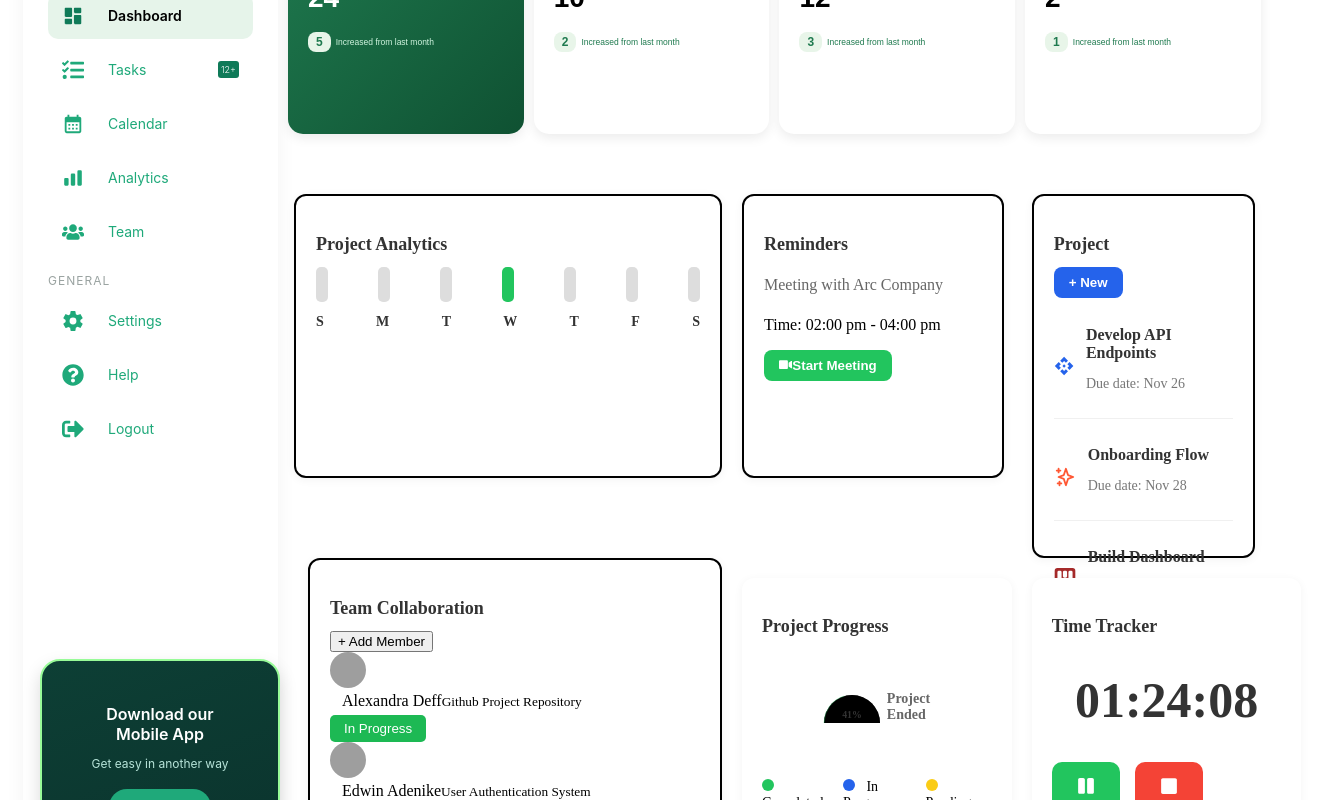
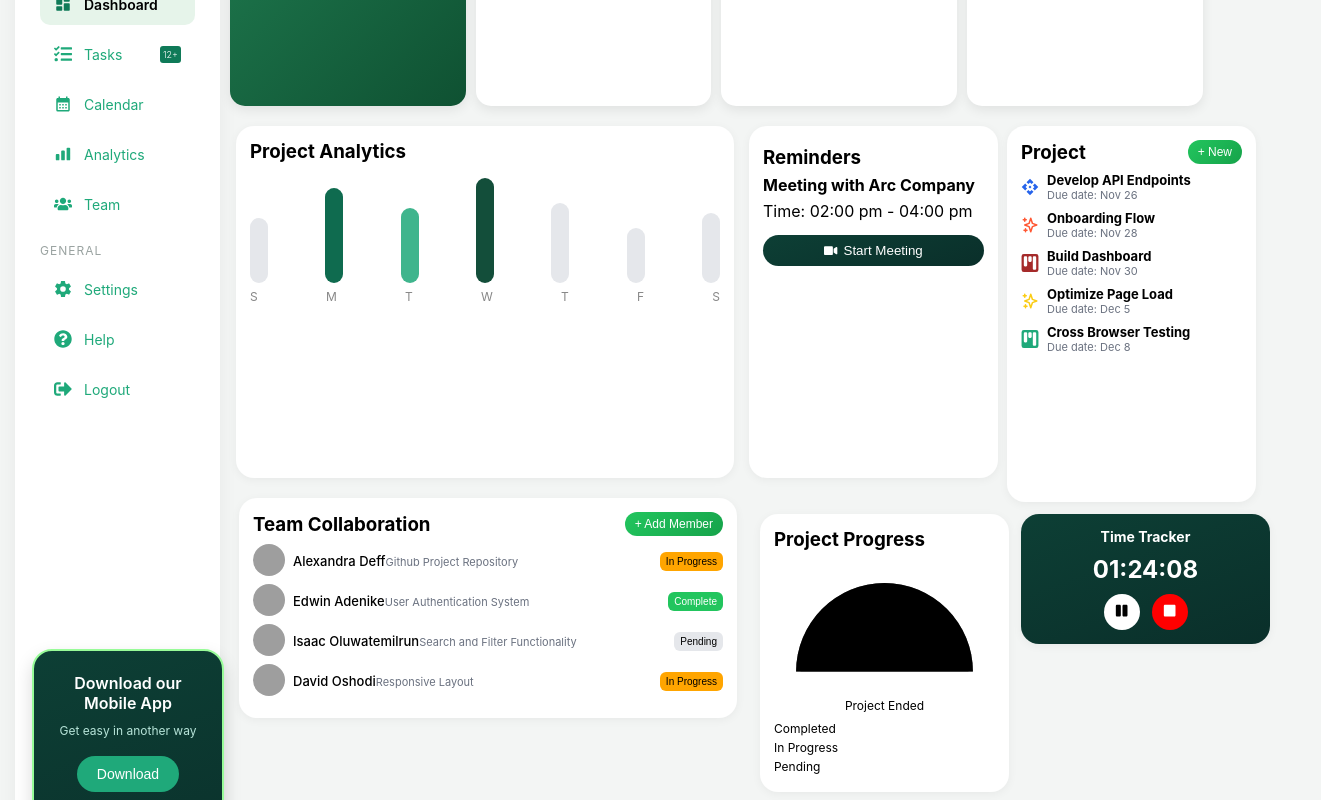
Before and after one commit to lakshmimahaa/Goldtracker-dashboard, a React (Vite) app: page / in a window 1280 px wide. Shown: the part 320-1120 px from the top of the page, 1321 px wide, since content can reach past the window. Built offline with nearby package versions, Linux system fonts and the light colour scheme; grey boxes are pictures that could not be loaded.

Commit message:
fi commit

```diff
--- a/src/Components/ProjectCards.jsx
+++ b/src/Components/ProjectCards.jsx
@@ -1,17 +1,22 @@
 import "../Styles/ProjectCards.css";
-import { FaVideo, FaPause, FaStop } from "react-icons/fa";
+import { FaVideo, FaPause, FaStop, FaRegPauseCircle } from "react-icons/fa";
 import { HiOutlineSparkles } from "react-icons/hi";
 import { MdApi } from "react-icons/md";
 import { BsFillKanbanFill } from "react-icons/bs";
 
 function ProjectCards() {
   return (
+
     <div className="dashboardGrid">
 
       {/* PROJECT ANALYTICS */}
+
       <div className="card-analytics">
+
         <h3>Project Analytics</h3>
+
         <div className="bars">
+
           <div className="bar b1"></div>
           <div className="bar b2"></div>
           <div className="bar b3"></div>
@@ -19,7 +24,9 @@ function ProjectCards() {
           <div className="bar b5"></div>
           <div className="bar b6"></div>
           <div className="bar b7"></div>
+
         </div>
+
         <div className="days">
           <span>S</span>
           <span>M</span>
@@ -29,28 +36,42 @@ function ProjectCards() {
           <span>F</span>
           <span>S</span>
         </div>
+
       </div>
 
+
       {/* REMINDERS */}
+
       <div className="card-reminders">
-        <div className='cards'>
+
+      <div  className='cards'>
         <h3>Reminders</h3>
+
         <h4>Meeting with Arc Company</h4>
+
         <p>Time: 02:00 pm - 04:00 pm</p>
+
       <button className="meetingBtn">
           <FaVideo />
           Start Meeting
         </button>
-        </div>
+
       </div>
 
+      </div>
+
+
       {/* PROJECT LIST */}
+
       <div className="card-projects">
+
         <div className="projectHeader">
           <h3>Project</h3>
           <button className="newBtn">+ New</button>
         </div>
+
         <ul className="demo">
+
           <li className="list">
             <MdApi className="icon" style={{ color: "#2563eb" }} />
             <div className="points">
@@ -58,6 +79,7 @@ function ProjectCards() {
               <p>Due date: Nov 26</p>
             </div>
           </li>
+
           <li className="list">
             <HiOutlineSparkles className='icon' style={{ color: "#ff5733" }} />
             <div className="points">
@@ -65,6 +87,7 @@ function ProjectCards() {
               <p>Due date: Nov 28</p>
             </div>
           </li>
+
           <li className="list">
             <BsFillKanbanFill className="icon" style={{ color: "brown" }} />
             <div className="points">
@@ -72,6 +95,7 @@ function ProjectCards() {
               <p>Due date: Nov 30</p>
             </div>
           </li>
+
           <li className="list">
             <HiOutlineSparkles className="icon" style={{ color: "#facc15" }} />
             <div className="points">
@@ -79,6 +103,7 @@ function ProjectCards() {
               <p>Due date: Dec 5</p>
             </div>
           </li>
+
           <li className="list">
             <BsFillKanbanFill className="icon violet" />
             <div className="points">
@@ -86,17 +111,21 @@ function ProjectCards() {
               <p>Due date: Dec 8</p>
             </div>
           </li>
+
         </ul>
+
       </div>
 
+
       {/* TEAM COLLABORATION */}
+
     <div className="card-team">
   <div className="teamHeader">
     <h3>Team Collaboration</h3>
     <button className="addBtn">+ Add Member</button>
   </div>
+
   <div className="membersList">
-          {/* Member 1 */}
     <div className="member">
       <img
         src="https://api.dicebear.com/7.x/adventurer/svg?seed=Alexandra"
@@ -111,7 +140,7 @@ function ProjectCards() {
         <button className="inprogress">In Progress</button>
       </div>
     </div>
-          {/* Member 2 */}
+
     <div className="member">
       <img
         src="https://api.dicebear.com/7.x/adventurer/svg?seed=Edwin"
@@ -126,15 +155,48 @@ function ProjectCards() {
         <button className="complete">Complete</button>
       </div>
     </div>
-          {/* Add other members similarly */}
+
+    <div className="member">
+      <img
+        src="https://api.dicebear.com/7.x/adventurer/svg?seed=Isaac"
+        alt="Isaac"
+        className="avatar"
+      />
+      <div className="memberInfo">
+        <span className="name">Isaac Oluwatemilrun</span>
+        <small>Search and Filter Functionality</small>
+      </div>
+      <div className="statusBtns">
+        <button className="pending">Pending</button>
       </div>
     </div>
 
+    <div className="member">
+      <img
+        src="https://api.dicebear.com/7.x/adventurer/svg?seed=David"
+        alt="David"
+        className="avatar"
+      />
+      <div className="memberInfo">
+        <span className="name">David Oshodi</span>
+        <small>Responsive Layout</small>
+      </div>
+      <div className="statusBtns">
+        <button className="inprogress">In Progress</button>
+      </div>
+    </div>
+  </div>
+</div>
+
+
       {/* PROJECT PROGRESS */}
+
    <div className="card-progress1">
   <h3>Project Progress</h3>
+
   <div className="halfCircleWrapper">
     <svg viewBox="0 0 200 120" className="halfCircleChart">
+
       <defs>
         <linearGradient id="gradient" x1="0%" y1="0%" x2="100%" y2="0%">
           <stop offset="0%" stopColor="#6ee7b7" />
@@ -143,10 +205,12 @@ function ProjectCards() {
           <stop offset="100%" stopColor="#14532d" />
         </linearGradient>
       </defs>
+
       <path
         d="M20 100 A80 80 0 0 1 180 100"
         className="bg"
       />
+
       <path
         d="M20 100 A80 80 0 0 1 180 100"
         stroke="rgba(255,255,255,0.35)"
@@ -154,13 +218,18 @@ function ProjectCards() {
         fill="none"
         strokeLinecap="round"
       />
+
       <path
         d="M20 100 A80 80 0 0 1 180 100" className="progress" strokeDasharray="251" strokeDashoffset="148"
       />
+
       <text x="100" y="85" className="percent">41%</text>
+
     </svg>
+
     <p className="label">Project Ended</p>
   </div>
+
   <div className="legend">
     <div><span className="dot completed"></span> Completed</div>
     <div><span className="dot progressDot"></span> In Progress</div>
@@ -168,14 +237,16 @@ function ProjectCards() {
   </div>
 </div>
 
-      {/* TIME TRACKER */}
   <div className="card-tracker">
   <h3>Time Tracker</h3>
+
   <h1 className="time">01:24:08</h1>
+
   <div className="trackerButtons">
     <button className="pause-btn">
       <FaPause />
     </button>
+
     <button className="stop">
       <FaStop />
     </button>
--- a/src/Styles/ProjectCards.css
+++ b/src/Styles/ProjectCards.css
@@ -1,279 +1,345 @@
-/* General Layout for Grid */
+/* ===================== */
+/* GLOBAL RESET */
+/* ===================== */
+* {
+  box-sizing: border-box;
+  margin: 0;
+  padding: 0;
+}
+
+body {
+  overflow-x: hidden;
+  font-family: "Inter", sans-serif;
+  background: #f3f5f4;
+}
+
+ul {
+  list-style: none;
+  margin: 0;
+  padding: 0;
+}
+
+h1, h2, h3, h4, p {
+  margin: 0;
+}
+
+/* ===================== */
+/* DASHBOARD GRID */
+/* ===================== */
 .dashboardGrid {
   display: grid;
-  grid-template-columns: 1fr 1fr 1fr;
-  gap: 20px;
-  padding: 20px;
+  grid-template-columns: 2fr 1fr 1fr;
+  gap: 12px;
+  padding: 10px;
+
+  /* 🔥 KEY FIX */
+  align-items: start;
+  grid-auto-rows: auto;
 }
 
-/* Card Style for Each Section */
-.card-analytics, .card-reminders, .card-projects, .card-team, .card-progress1, .card-tracker {
-  background: white;
-  padding: 20px;
-  border-radius: 12px;
-  box-shadow: 0 2px 10px rgba(0, 0, 0, 0.05);
+/* ===================== */
+/* CARDS */
+/* ===================== */
+.card-analytics,
+.card-reminders,
+.card-projects,
+.card-team,
+.card-progress1,
+.card-tracker {
+  background: #fff;
+  border-radius: 18px;
+  padding: 14px;
+  box-shadow: 0 2px 10px rgba(0,0,0,0.05);
+  width: 100%;
+
+  /* 🔥 prevent stretch */
+  align-self: start;
 }
 
-/* Heading Styling */
-.card-analytics h3, .card-reminders h3, .card-projects h3, .card-team h3, .card-progress1 h3, .card-tracker h3 {
-  font-size: 18px;
-  font-weight: 600;
-  color: #333;
-  margin-bottom: 12px; /* Reduced margin */
+/* ===================== */
+/* GRID POSITION */
+/* ===================== */
+.card-analytics { grid-column: 1 / 2; }
+.card-reminders { grid-column: 2 / 3; }
+.card-projects { grid-column: 3 / 4; }
+
+.card-team { grid-column: 1 / 2; }
+.card-progress1 { grid-column: 2 / 3; }
+
+.card-tracker {
+  grid-column: 3 / 4;
+  background: linear-gradient(160deg,#0d3f35,#0a2f2a);
+  color: white;
+  text-align: center;
 }
 
-/* Project Analytics Card */
-.card-analytics {
-  background: white;
-  padding: 20px;
-  border-radius: 12px;
-  box-shadow: 0 2px 10px rgba(0, 0, 0, 0.05);
-  height: auto; /* Allow height to adjust dynamically */
-}
-
+/* ===================== */
+/* ANALYTICS */
+/* ===================== */
 .bars {
   display: flex;
+  align-items: flex-end;
   justify-content: space-between;
-  gap: 6px; /* Reduced gap */
-  margin-bottom: 12px; /* Reduced margin */
+  height: 110px;
+  margin-top: 10px;
 }
 
 .bar {
-  width: 12px;
-  height: 35px; /* Reduced the height of the bars to make them shorter */
-  background-color: #ddd;
-  border-radius: 5px;
-  transition: all 0.3s ease;
+  width: 18px;
+  border-radius: 20px;
+  background: #e5e7eb;
 }
 
-.bar.active {
-  background-color: #22c55e;
-}
+.b1 { height: 65px; }
+.b2 { height: 95px; background: #0f6b4f; }
+.b3 { height: 75px; background: #3fb58d; }
+.b4 { height: 105px; background: #134e3a; }
+.b5 { height: 80px; }
+.b6 { height: 55px; }
+.b7 { height: 70px; }
 
 .days {
   display: flex;
   justify-content: space-between;
-  margin-top: 8px; /* Reduced margin */
+  font-size: 12px;
+  color: #888;
+  margin-top: 6px;
 }
 
-.days span {
-  font-size: 14px;
-  font-weight: bold;
-  color: #333;
-}
-
-/* Reminder Section */
-.cards h4 {
-  font-size: 16px;
-  font-weight: 500;
-  color: #666;
+/* ===================== */
+/* REMINDERS */
+/* ===================== */
+.cards {
+  display: flex;
+  flex-direction: column;
+  gap: 6px;
+  margin-top: 6px;
 }
 
 .meetingBtn {
+  margin-top: 8px;
+  background: linear-gradient(160deg,#0d3f35,#0a2f2a);
+  color: white;
+  padding: 8px;
+  border-radius: 20px;
   display: flex;
+  gap: 6px;
   align-items: center;
-  background-color: #22c55e;
-  color: white;
-  padding: 8px 15px;
+  justify-content: center;
   border: none;
-  border-radius: 8px;
-  margin-top: 12px;
   cursor: pointer;
-  font-weight: 600;
 }
 
-.meetingBtn .icon {
-  margin-right: 10px;
+/* ===================== */
+/* PROJECT LIST */
+/* ===================== */
+.projectHeader {
+  display: flex;
+  justify-content: space-between;
+  align-items: center;
+  margin-bottom: 8px;
 }
 
 .newBtn {
-  background-color: #2563eb;
-  color: white;
+  background: linear-gradient(135deg, #22c55e, #16a34a);
+  color: #fff;
   border: none;
-  padding: 8px 15px;
-  border-radius: 8px;
+  padding: 5px 10px;
+  border-radius: 14px;
+  font-size: 12px;
   cursor: pointer;
-  font-weight: 600;
-}
-
-.demo {
-  list-style-type: none;
-  padding: 0;
 }
 
 .list {
   display: flex;
   align-items: center;
-  margin-bottom: 15px;
-  padding: 12px 0;
-  border-bottom: 1px solid #f0f0f0;
+  gap: 8px;
+  margin-bottom: 8px;
 }
 
-.icon {
-  font-size: 22px;
-  margin-right: 12px;
-  transition: transform 0.3s ease;
+.points h2 { font-size: 13px; }
+.points p { font-size: 11px; color: #6b7280; }
+
+/* ===================== */
+/* TEAM */
+/* ===================== */
+.teamHeader {
+  display: flex;
+  justify-content: space-between;
+  align-items: center;
+  margin-bottom: 8px;
 }
 
-.points h2 {
-  font-size: 16px;
-  font-weight: 600;
-  color: #333;
-  margin: 0;
+.addBtn {
+  background: linear-gradient(135deg, #22c55e, #16a34a);
+  color: #fff;
+  border: none;
+  padding: 5px 10px;
+  border-radius: 14px;
+  font-size: 12px;
+  cursor: pointer;
 }
 
-.points p {
-  font-size: 14px;
-  color: #777;
+.member {
+  display: flex;
+  align-items: center;
+  margin-bottom: 8px;
 }
 
-.card-team .avatar {
-  width: 36px;
-  height: 36px;
+.avatar {
+  width: 32px;
+  height: 32px;
   border-radius: 50%;
 }
 
 .memberInfo {
-  margin-left: 12px;
+  flex: 1;
+  margin-left: 8px;
+}
+
+.name {
+  font-size: 13px;
+  font-weight: 500;
+}
+
+.memberInfo small {
+  font-size: 11px;
+  color: #6b7280;
 }
 
 .statusBtns button {
-  padding: 6px 14px;
-  margin-top: 5px;
+  font-size: 10px;
+  padding: 4px 6px;
+  border-radius: 6px;
   border: none;
-  border-radius: 5px;
-  font-weight: 500;
 }
 
-.inprogress {
-  background-color: #1db954;
+.complete { background: #22c55e; color: white; }
+.inprogress { background: orange; }
+.pending { background: #e5e7eb; }
+
+/* ===================== */
+/* PROGRESS */
+/* ===================== */
+.halfCircleWrapper {
+  display: flex;
+  flex-direction: column;
+  align-items: center;
+  margin-top: 10px;
+}
+
+.percent {
+  font-size: 18px;
+  font-weight: bold;
+}
+
+.label {
+  font-size: 12px;
+  margin-top: 4px;
+}
+
+.legend {
+  margin-top: 8px;
+  font-size: 12px;
+}
+
+.legend div {
+  margin-bottom: 4px;
+}
+
+/* ===================== */
+/* TRACKER */
+/* ===================== */
+.card-tracker h3 {
+  font-size: 14px;
+}
+
+.time {
+  font-size: 24px;
+  margin: 10px 0;
+}
+
+.trackerButtons {
+  display: flex;
+  justify-content: center;
+  gap: 12px;
+}
+
+.trackerButtons button {
+  border: none;
+  width: 36px;
+  height: 36px;
+  border-radius: 50%;
+  cursor: pointer;
+}
+
+.pause-btn {
+  background: white;
+}
+
+.stop {
+  background: red;
   color: white;
 }
 
-.complete {
-  background-color: #2563eb;
-  color: white;
-}
+/* ===================== */
+/* MOBILE VIEW */
+/* ===================== */
+@media (max-width: 768px) {
 
-.pending {
-  background-color: #facc15;
-  color: white;
-}
+  .dashboardGrid {
+    grid-template-columns: 1fr;
+    gap: 10px;
+    padding: 10px;
+  }
 
-/* Progress Circle */
-.halfCircleChart {
-  width: 100%;
-  height: 100%;
-}
+  .card-analytics,
+  .card-reminders,
+  .card-projects,
+  .card-team,
+  .card-progress1,
+  .card-tracker {
+    grid-column: auto;
+  }
 
-.progress {
-  stroke: #22c55e;
-}
+  .bars {
+    height: 90px;
+  }
 
-.percent {
-  font-size: 28px;
-  font-weight: 700;
-  text-anchor: middle;
-  fill: #333;
-}
+  .time {
+    font-size: 20px;
+  }
 
-.halfCircleWrapper {
-  position: relative;
-  width: 120px;
-  height: 120px;
-  margin: 0 auto;
-  display: flex;
-  justify-content: center;
-  align-items: center;
-}
+  .points h2 {
+    font-size: 12px;
+  }
 
-.label {
-  font-size: 14px;
-  font-weight: 600;
-  color: #666;
-  margin-top: 10px;
-}
+  .memberInfo {
+    margin-left: 6px;
+  }
 
-.legend {
-  display: flex;
-  justify-content: space-between;
-  margin-top: 10px;
-  font-size: 14px;
-}
-
-.dot {
-  width: 12px;
-  height: 12px;
-  border-radius: 50%;
-  margin-right: 8px;
-  display: inline-block;
-}
-
-.completed {
-  background-color: #22c55e;
-}
-
-.progressDot {
-  background-color: #2563eb;
-}
-
-.pending {
-  background-color: #facc15;
-}
-
-/* Time Tracker Section */
-.time {
-  font-size: 50px;
-  font-weight: bold;
-  text-align: center;
-  color: #333;
-}
-
-.trackerButtons button {
-  background-color: #22c55e;
-  border: none;
-  color: white;
-  padding: 15px 25px;
-  margin-right: 15px;
-  border-radius: 10px;
-  cursor: pointer;
-  font-size: 18px;
-}
-
-.trackerButtons .stop {
-  background-color: #f44336;
-}
-
-.trackerButtons .pause-btn,
-.trackerButtons .stop {
-  transition: transform 0.3s ease;
-}
-
-.trackerButtons button:hover {
-  transform: scale(1.1);
 }
 
 .card-analytics{
-  border: 2px solid black;
-  height: 30vh;
-  margin-left: -24px;
-  width: 30vw;
+  /* border: 2px solid black; */
+  margin-top: -30px;
+  margin-left: -14px;
+  height: 44vh;
 }
 
 .card-reminders{
-  border: 2px solid black;
-  height: 30vh;
-  width: 17vw;
+   margin-top: -30px;
+   margin-left: -11px;
+   height: 44vh;
 }
 
 .card-projects{
-  border: 2px solid black;
-  height: 40vh;
-  width: 14vw;
+   margin-top: -30px;
+   margin-left: -14px;
+   height: 47vh;
 }
 
 .card-team{
-  margin-top: -20px;
-  border: 2px solid black;
-  margin-left: -10px;
+   margin-top: -16px;
+   margin-left: -11px;
 }
```
Lines whose indentation alone changed are shown as unchanged.
